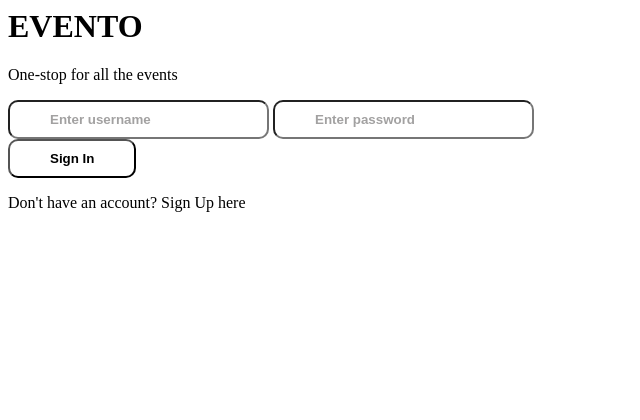
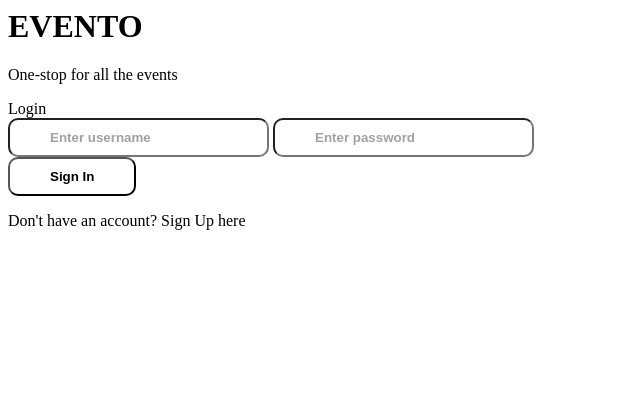
Before and after one commit to Anush132/EVENTO, a Flask app: page /stulogin in a window 1280 px wide. Shown: the top 420 px of the page, without its empty margins (0-640 px from the left). Run offline with Flask 2, Linux system fonts and the light colour scheme; parts of the project's set-up code (start-up, migrations or seed data) failed here and were passed over; some libraries are stand-ins or nearby versions; some web fonts are replaced.

Commit message:
Update stulogin.html

```diff
--- a/templates/stulogin.html
+++ b/templates/stulogin.html
@@ -13,7 +13,8 @@
 					</div>
 			</div>
 				<div class="login_body">
-					<img alt="" class="avatar" src="">
+					<!-- <img alt="" class="avatar" src=""> -->
+					<div class="login-heading">Login</div>
 					<form action="{{url_for('stulogin') }}" method="post">
 						<input id="username" name="username" type="text" placeholder="Enter username" class="textbox" />
 						<input id="password" name="password" type="password" placeholder="Enter password" class="textbox"/></br>
```
